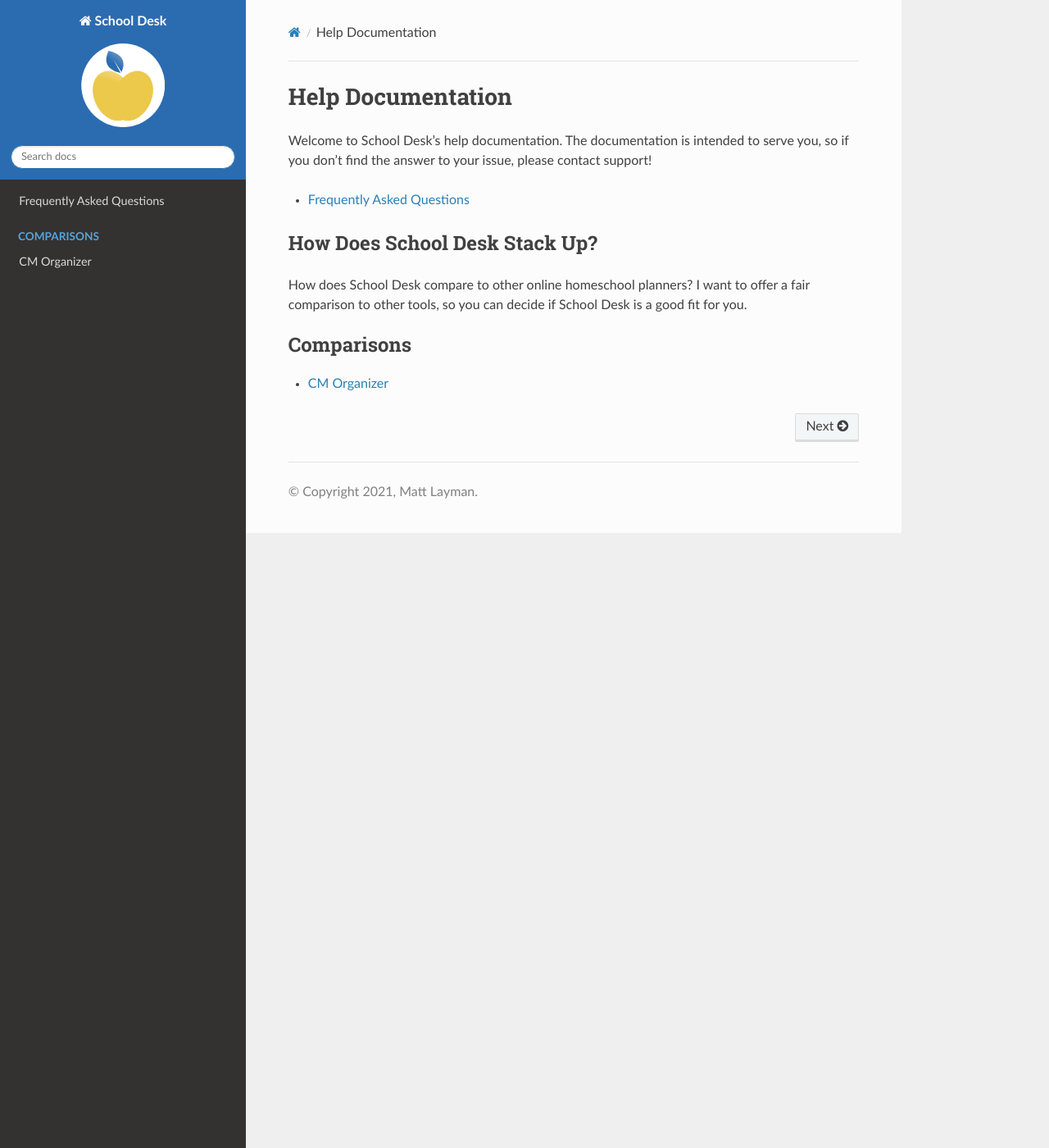
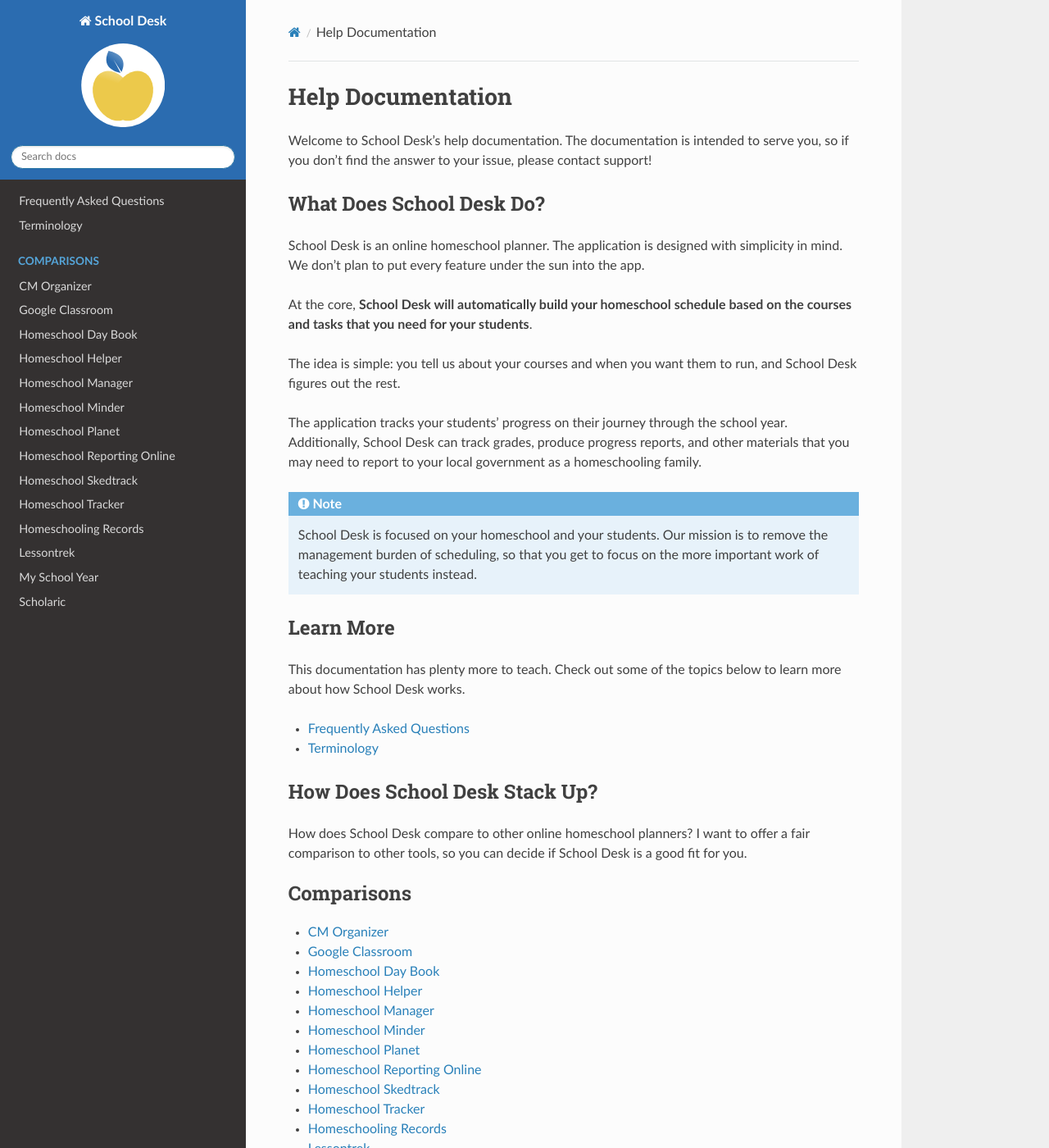
Before and after one commit to balintlilla/homeschool-entry, a Sphinx documentation site: the page built from docs/index.rst, in a window 1280 px wide and 1400 px high. Shown: the whole window at 82% size. Built offline with Sphinx 7.4.7 and the Read the Docs theme 2.0.0, drawn with Linux system fonts in a browser that asks for light colours; some of the changed text lies outside the part shown.

Commit message:
Update the documentation and post about it.
Fixes #281

```diff
--- /dev/null
+++ b/docs/comparisons/google-classroom.rst
@@ -0,0 +1,7 @@
+Google Classroom
+================
+
+As part of my goal for 2021,
+I plan to try out and review every online homeschool planner
+on the market.
+I have not completed my review of this service yet.
--- /dev/null
+++ b/docs/comparisons/homeschool-day-book.rst
@@ -0,0 +1,7 @@
+Homeschool Day Book
+===================
+
+As part of my goal for 2021,
+I plan to try out and review every online homeschool planner
+on the market.
+I have not completed my review of this service yet.
--- /dev/null
+++ b/docs/comparisons/homeschool-helper.rst
@@ -0,0 +1,7 @@
+Homeschool Helper
+=================
+
+As part of my goal for 2021,
+I plan to try out and review every online homeschool planner
+on the market.
+I have not completed my review of this service yet.
--- /dev/null
+++ b/docs/comparisons/homeschool-manager.rst
@@ -0,0 +1,7 @@
+Homeschool Manager
+==================
+
+As part of my goal for 2021,
+I plan to try out and review every online homeschool planner
+on the market.
+I have not completed my review of this service yet.
--- /dev/null
+++ b/docs/comparisons/homeschool-minder.rst
@@ -0,0 +1,7 @@
+Homeschool Minder
+=================
+
+As part of my goal for 2021,
+I plan to try out and review every online homeschool planner
+on the market.
+I have not completed my review of this service yet.
--- /dev/null
+++ b/docs/comparisons/homeschool-planet.rst
@@ -0,0 +1,7 @@
+Homeschool Planet
+=================
+
+As part of my goal for 2021,
+I plan to try out and review every online homeschool planner
+on the market.
+I have not completed my review of this service yet.
--- /dev/null
+++ b/docs/comparisons/homeschool-reporting-online.rst
@@ -0,0 +1,7 @@
+Homeschool Reporting Online
+===========================
+
+As part of my goal for 2021,
+I plan to try out and review every online homeschool planner
+on the market.
+I have not completed my review of this service yet.
--- /dev/null
+++ b/docs/comparisons/homeschool-skedtrack.rst
@@ -0,0 +1,7 @@
+Homeschool Skedtrack
+====================
+
+As part of my goal for 2021,
+I plan to try out and review every online homeschool planner
+on the market.
+I have not completed my review of this service yet.
--- /dev/null
+++ b/docs/comparisons/homeschool-tracker.rst
@@ -0,0 +1,7 @@
+Homeschool Tracker
+==================
+
+As part of my goal for 2021,
+I plan to try out and review every online homeschool planner
+on the market.
+I have not completed my review of this service yet.
--- /dev/null
+++ b/docs/comparisons/homeschooling-records.rst
@@ -0,0 +1,7 @@
+Homeschooling Records
+=====================
+
+As part of my goal for 2021,
+I plan to try out and review every online homeschool planner
+on the market.
+I have not completed my review of this service yet.
--- a/docs/comparisons/simply-charlotte-mason.rst
+++ b/docs/comparisons/simply-charlotte-mason.rst
@@ -1,2 +1,7 @@
 CM Organizer
 ============
+
+As part of my goal for 2021,
+I plan to try out and review every online homeschool planner
+on the market.
+I have not completed my review of this service yet.
--- a/docs/index.rst
+++ b/docs/index.rst
@@ -12,10 +7,57 @@ so if you don't find the answer
 to your issue,
 please contact support!
 
+What Does School Desk Do?
+-------------------------
+
+School Desk is an online homeschool planner.
+The application is designed with simplicity in mind.
+We don't plan to put every feature under the sun
+into the app.
+
+At the core,
+**School Desk will automatically build your homeschool schedule
+based on the courses and tasks
+that you need
+for your students**.
+
+The idea is simple:
+you tell us about your courses
+and when you want them to run,
+and School Desk figures out the rest.
+
+The application tracks your students' progress
+on their journey
+through the school year.
+Additionally, School Desk can track grades,
+produce progress reports,
+and other materials
+that you may need to report
+to your local government
+as a homeschooling family.
+
+.. note::
+
+   School Desk is focused on your homeschool
+   and your students.
+   Our mission is to remove the management burden
+   of scheduling,
+   so that you get to focus
+   on the more important work
+   of teaching your students instead.
+
+Learn More
+----------
+
+This documentation has plenty more to teach.
+Check out some of the topics below
+to learn more about how School Desk works.
+
 .. toctree::
    :maxdepth: 2
 
    faq.rst
+   terminology.rst
 
 How Does School Desk Stack Up?
 ------------------------------
@@ -31,4 +73,17 @@ if School Desk is a good fit for you.
    :maxdepth: 2
    :glob:
 
-   comparisons/*
+   comparisons/simply-charlotte-mason.rst
+   comparisons/google-classroom.rst
+   comparisons/homeschool-day-book.rst
+   comparisons/homeschool-helper.rst
+   comparisons/homeschool-manager.rst
+   comparisons/homeschool-minder.rst
+   comparisons/homeschool-planet.rst
+   comparisons/homeschool-reporting-online.rst
+   comparisons/homeschool-skedtrack.rst
+   comparisons/homeschool-tracker.rst
+   comparisons/homeschooling-records.rst
+   comparisons/lessontrek.rst
+   comparisons/my-school-year.rst
+   comparisons/scholaric.rst
--- /dev/null
+++ b/docs/terminology.rst
@@ -0,0 +1,54 @@
+Terminology
+===========
+
+School Desk uses a handful of terms
+to structure your school.
+The most critical terminology is listed below.
+
+.. glossary::
+
+    School Year
+        All School Desk schedules exist in a school year.
+        You get to define the start and stop
+        of your school year.
+        Whether you choose to run a more traditional school year
+        with a summer off
+        or run a school year all year long,
+        School Desk gives you that control.
+
+    Grade Level
+        Each student is part of a single grade level
+        in a school year.
+        All courses are assigned to the grade level.
+        If you have students that are learning
+        at the same level,
+        all material is updated once
+        for the grade level
+        instead of copying for each student.
+
+    Course
+        A grade level is made up of courses.
+        Courses are whatever you want them to be.
+        You may have courses like "Math" and "Literature."
+        School Desk doesn't limit the kinds of courses you can create.
+        Need "Cooking," "Keyboarding," or "Dance?"
+        No problem.
+
+        Also, courses *can be shared across grade levels*.
+        Do you have similarly aged students
+        in different grades but sharing a subject
+        like "Art?"
+        School Desk handles that too.
+
+    Task
+        A task is the item that appears each day
+        on your schedule
+        for whatever courses run on that day.
+        A task can be graded, or not.
+
+    Student
+        The student is the star of the show.
+        Each of your students is enrolled
+        in a grade level.
+        The student has a schedule that is tailored to them
+        and tracks individual progress.
```
Also changed, not shown: other parts of docs/index.rst (+0 -5 lines), blog/content/post/help-getting-started.md (+0 -2 lines), blog/content/post/here-to-help.md (added, +45 -0 lines), docs/comparisons/lessontrek.rst (added, +7 -0 lines), docs/comparisons/my-school-year.rst (added, +7 -0 lines), docs/comparisons/scholaric.rst (added, +7 -0 lines), blog/content/images/documentation.png (added).
